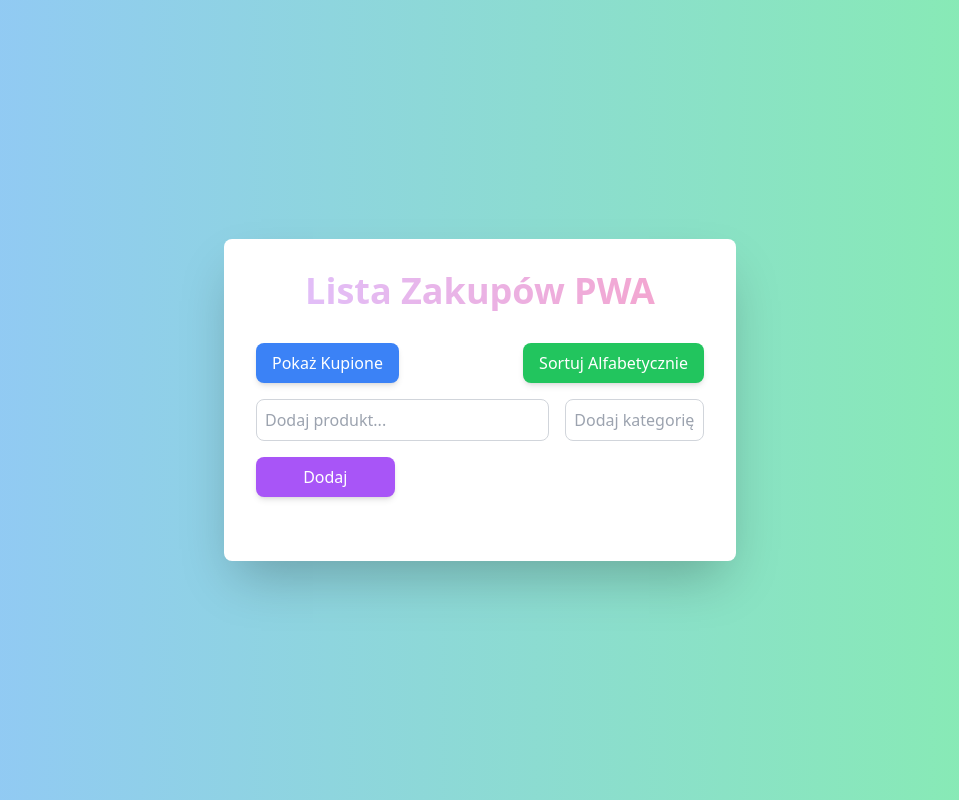
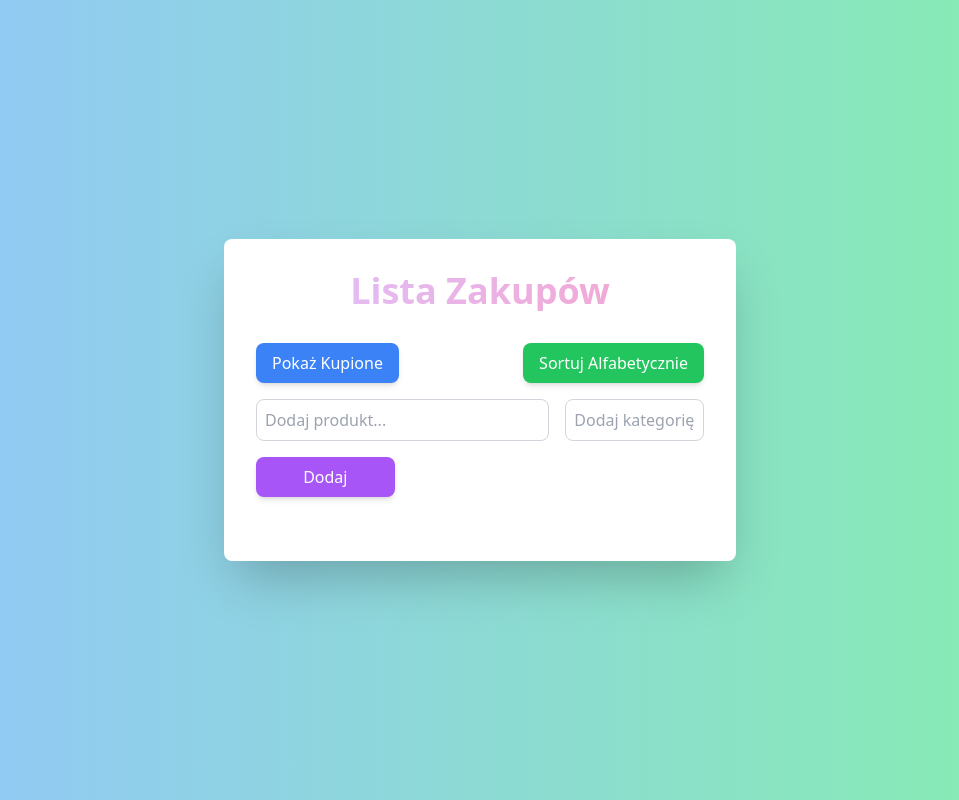
Before and after one commit to maxwaselk/todo, a plain HTML site: page index.html in a window 1280 px wide. Shown: the whole page, without its empty margins (160-1119 px from the left). Drawn offline with nearby package versions, Linux system fonts and the light colour scheme.

Commit message:
Update index.html

```diff
--- a/index.html
+++ b/index.html
@@ -3,7 +3,7 @@
 <head>
     <meta charset="UTF-8">
     <meta name="viewport" content="width=device-width, initial-scale=1.0">
-    <title>Lista Zakupów PWA</title>
+    <title>Lista Zakupów</title>
     <!-- Import Tailwind CSS -->
     <script src="https://cdn.tailwindcss.com"></script>
     <script>
@@ -30,7 +30,7 @@
 </head>
 <body class="min-h-screen bg-gradient-to-r from-blue-300 to-green-300 dark:from-gray-800 dark:to-gray-900 flex items-center justify-center">
     <div class="container bg-white dark:bg-gray-700 shadow-2xl rounded-lg p-8 max-w-lg">
-        <h1 class="hologram text-4xl font-bold text-center mb-8 bg-gradient-to-r from-purple-400 to-pink-500 bg-clip-text text-transparent animate-pulse" id="title">Lista Zakupów PWA</h1>
+        <h1 class="hologram text-4xl font-bold text-center mb-8 bg-gradient-to-r from-purple-400 to-pink-500 bg-clip-text text-transparent animate-pulse" id="title">Lista Zakupów</h1>
 
         <!-- Powiadomienia -->
         <div id="notification-container" class="fixed top-4 right-4 space-y-4"></div>
```
